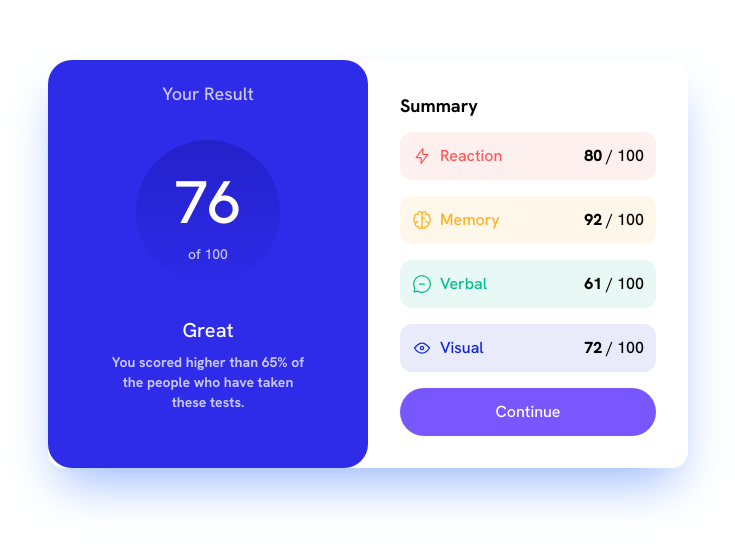
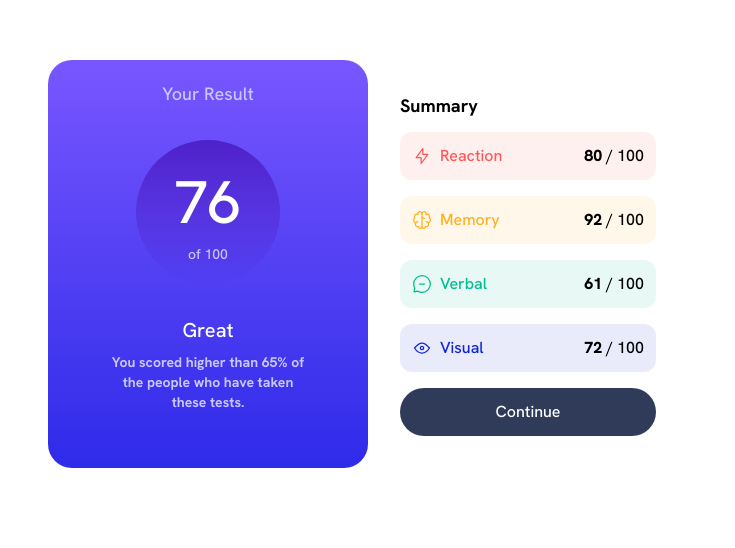
Before and after one commit to FabricioMaxwell/results-summary-component-main, a website: page index.html in a window 1280 px wide. Shown: the part 136-684 px from the top of the page, without its empty margins (272-1007 px from the left). Drawn offline with Linux system fonts and the light colour scheme.

Commit message:
Update Summary

```diff
--- a/index.html
+++ b/index.html
@@ -11,11 +11,11 @@
 </head>
 <body class="min-h-screen font-Hanken-medium text-lg bg-Pale-blue flex justify-center items-center sm:bg-white">
     <main>
-        <article class=" min-w-0 bg-white rounded-2xl sm:overflow-hidden sm:grid sm:grid-cols-2 sm:w-[640px] sm:shadow-2xl sm:shadow-Pale-blue">
-            <section class="text-center text-white space-y-8 px-14 bg-Light-royal-blue-background rounded-b-3xl sm:rounded-3xl ">
+        <article class=" min-w-0 bg-white rounded-2xl overflow-hidden sm:grid sm:grid-cols-2 sm:w-[640px] sm:shadow-2xl sm:shadow-Pale-blue">
+            <section class="text-center text-white space-y-8 px-14 bg-gradient-to-b from-Light-slate-blue-background to-Light-royal-blue-background rounded-b-3xl sm:rounded-3xl ">
                 <h1 class="pt-5 text-Light-lavender">Your Result</h1>
 
-                <div class="rounded-full w-36 h-36 bg-gradient-to-b from-Persian-blue-circle to-Persian-blue-circle01 mx-auto">
+                <div class="rounded-full w-36 h-36 bg-gradient-to-b from-Violet-blue-circle to-Persian-blue-circle mx-auto">
                     <p class="pt-8 text-6xl">76<span class="block text-sm mt-3 text-Light-lavender"> of 100</span></p>
                 </div>
                 <div>
@@ -52,7 +52,7 @@
                         <p><span class="font-Hanken-extrabold">72</span> / 100</p>
                     </div>
 
-                    <button class="p-3 bg-Dark-gray-blue rounded-3xl text-white cursor-pointer sm:bg-Light-slate-blue-background">Continue</button>
+                    <button class="p-3 bg-Dark-gray-blue rounded-3xl text-white cursor-pointer">Continue</button>
                 </div>
 
             </section>
--- a/tailwind.config.js
+++ b/tailwind.config.js
@@ -16,10 +16,9 @@ module.exports = {
         'Light-slate-blue-background': 'hsl(252, 100%, 67%)',
         'Light-royal-blue-background': 'hsl(241, 81%, 54%)',
         'Violet-blue-circle': 'hsla(256, 72%, 46%, 1)',
-        'Persian-blue-circle': 'hsla(241, 72%, 46%, 1)',
-        'Persian-blue-circle01': 'hsla(241, 72%, 46%, 0)',
+        'Persian-blue-circle': 'hsla(241, 72%, 46%, 0)',
 
-        'Pale-blue': 'hsl(221, 100%, 80%)',
+        'Pale-blue': 'hsl(221, 100%, 80 %)',
         'Light-lavender': 'hsl(241, 100%, 89%)',
         'Dark-gray-blue': 'hsl(224, 30%, 27%)'
       },
```
Also changed, not shown: dist/output.css.
